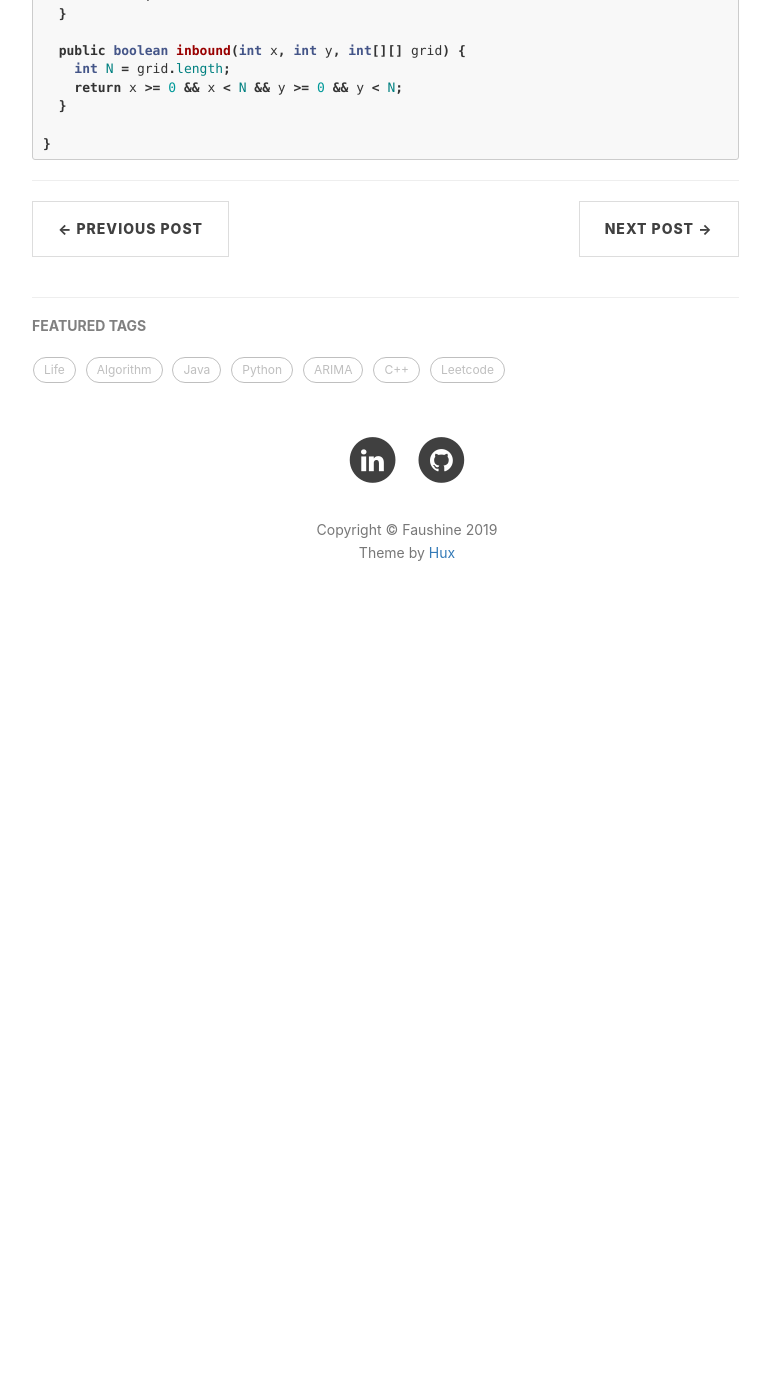
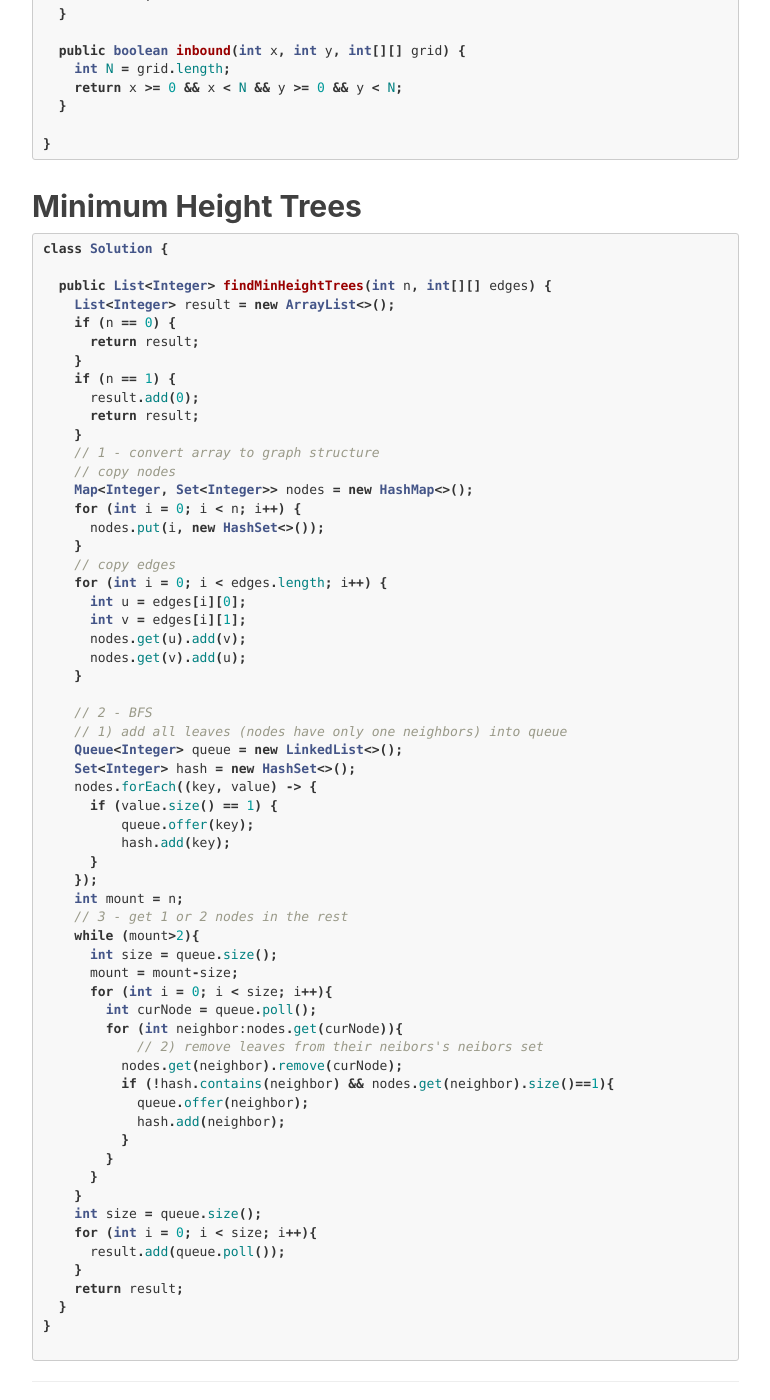
Before and after one commit to faushine/faushine.github.io, a Jekyll site: the page built from _posts/2019-06-09-BFS.md, in a window 1280 px wide and 1400 px high, scrolled down 7348 px. Shown: the whole window, without its empty margins (233-1003 px from the left). Built offline with Jekyll 4.4.1, drawn with Linux system fonts in a browser that asks for light colours; nearby versions of some CDN libraries; comment, search, counter and statistics services are not loaded; before the commit the page ends 7978 px from its top, so only the background shows below that.

Commit message:
add new problem

````diff
--- a/_posts/2019-06-09-BFS.md
+++ b/_posts/2019-06-09-BFS.md
@@ -394,3 +394,68 @@ class Solution {
 
 }
 ```
+
+## Minimum Height Trees
+
+```java
+class Solution {
+
+  public List<Integer> findMinHeightTrees(int n, int[][] edges) {
+    List<Integer> result = new ArrayList<>();
+    if (n == 0) {
+      return result;
+    }
+    if (n == 1) {
+      result.add(0);
+      return result;
+    }
+    // 1 - convert array to graph structure
+    // copy nodes
+    Map<Integer, Set<Integer>> nodes = new HashMap<>();
+    for (int i = 0; i < n; i++) {
+      nodes.put(i, new HashSet<>());
+    }
+    // copy edges
+    for (int i = 0; i < edges.length; i++) {
+      int u = edges[i][0];
+      int v = edges[i][1];
+      nodes.get(u).add(v);
+      nodes.get(v).add(u);
+    }
+
+    // 2 - BFS
+    // 1) add all leaves (nodes have only one neighbors) into queue
+    Queue<Integer> queue = new LinkedList<>();
+    Set<Integer> hash = new HashSet<>();
+    nodes.forEach((key, value) -> {
+      if (value.size() == 1) {
+          queue.offer(key);
+          hash.add(key);
+      }
+    });
+    int mount = n;
+    // 3 - get 1 or 2 nodes in the rest
+    while (mount>2){
+      int size = queue.size();
+      mount = mount-size;
+      for (int i = 0; i < size; i++){
+        int curNode = queue.poll();
+        for (int neighbor:nodes.get(curNode)){
+            // 2) remove leaves from their neibors's neibors set
+          nodes.get(neighbor).remove(curNode);
+          if (!hash.contains(neighbor) && nodes.get(neighbor).size()==1){
+            queue.offer(neighbor);
+            hash.add(neighbor);
+          }
+        }
+      }
+    }
+    int size = queue.size();
+    for (int i = 0; i < size; i++){
+      result.add(queue.poll());
+    }
+    return result;
+  }
+}
+
+```
````
